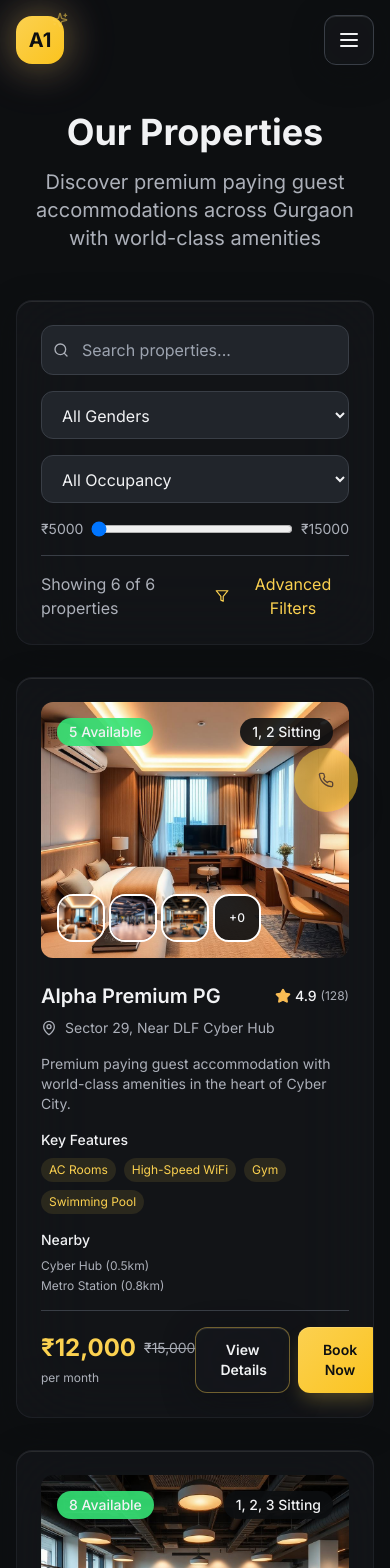
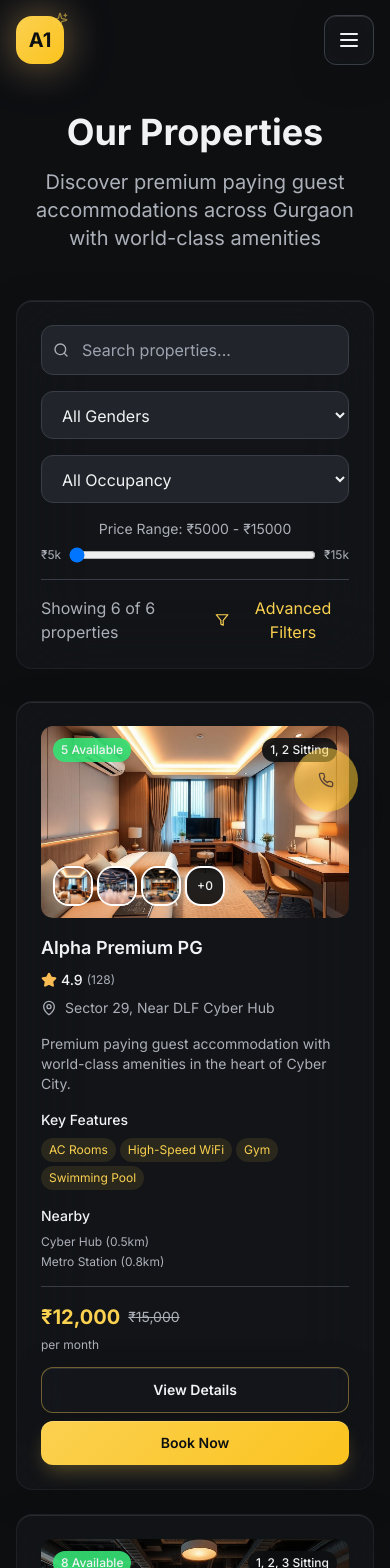
Before and after one commit to anurag629/luxury-lodgings, a React (Vite) app: page /properties in a window 390 px wide. Shown: the top 1568 px of the page. Built offline with nearby package versions, Linux system fonts and the light colour scheme.

Commit message:
Fix UI issues on smaller devices
Addressed UI inconsistencies and layout problems observed on smaller screen sizes, ensuring a more polished and consistent user experience across all devices.

```diff
--- a/src/pages/Amenities.tsx
+++ b/src/pages/Amenities.tsx
@@ -304,28 +304,30 @@ const Amenities = () => {
 
         {/* Category Filter */}
         <div className="flex justify-center mb-12">
-          <div className="glass-card p-2 inline-flex flex-wrap gap-2">
+          <div className="glass-card p-2 w-full max-w-4xl">
+            <div className="grid grid-cols-2 sm:grid-cols-3 lg:grid-cols-5 gap-2">
               {categories.map((category) => (
                 <button
                   key={category.id}
                   onClick={() => setSelectedCategory(category.id)}
-                className={`px-4 py-2 rounded-xl font-medium transition-all duration-300 ${
+                  className={`px-3 py-2 rounded-xl font-medium transition-all duration-300 text-center ${
                     selectedCategory === category.id
                       ? 'bg-primary text-primary-foreground shadow-glow'
                       : 'text-muted-foreground hover:text-foreground hover:bg-muted/50'
                   }`}
                 >
-                {category.name}
-                <span className="ml-2 text-xs bg-white/20 px-2 py-1 rounded-full">
+                  <div className="truncate">{category.name}</div>
+                  <div className="text-xs bg-white/20 px-1 py-0.5 rounded-full mt-1 inline-block">
                     {category.count}
-                </span>
+                  </div>
                 </button>
               ))}
             </div>
           </div>
+        </div>
 
         {/* Amenities Grid */}
-        <div className="grid grid-cols-1 md:grid-cols-2 lg:grid-cols-3 gap-6 mb-16">
+        <div className="grid grid-cols-1 sm:grid-cols-2 lg:grid-cols-3 gap-4 sm:gap-6 mb-16">
           {filteredAmenities.map((amenity, index) => (
             <div
               key={index}
--- a/src/pages/Contact.tsx
+++ b/src/pages/Contact.tsx
@@ -165,7 +165,7 @@ const Contact = () => {
                 </div>
               )}
 
-              <div className="grid grid-cols-1 md:grid-cols-2 gap-4">
+              <div className="space-y-4">
                 <div className="space-y-2">
                   <label className="text-sm font-medium text-foreground">Full Name *</label>
                   <div className="relative">
@@ -215,7 +215,7 @@ const Contact = () => {
                 </div>
               </div>
 
-              <div className="grid grid-cols-1 md:grid-cols-2 gap-4">
+              <div className="space-y-4">
                 <div className="space-y-2">
                   <label className="text-sm font-medium text-foreground">Property Interest</label>
                   <select
--- a/src/pages/Home.tsx
+++ b/src/pages/Home.tsx
@@ -116,12 +116,12 @@ const Home = () => {
                 AI-powered security, and flexible living solutions crafted for the elite.
               </p>
 
-              <div className="flex flex-col sm:flex-row gap-6 justify-center pt-6">
-                <Link to="/properties" className="btn-primary text-lg group">
+              <div className="flex flex-col sm:flex-row gap-3 sm:gap-6 justify-center pt-6 max-w-md sm:max-w-none mx-auto">
+                <Link to="/properties" className="btn-primary text-lg group w-full sm:w-auto justify-center">
                   Explore Premium Properties
                   <ArrowRight className="w-5 h-5 ml-2 group-hover:translate-x-1 transition-transform" />
                 </Link>
-                <button className="btn-secondary text-lg group">
+                <button className="btn-secondary text-lg group w-full sm:w-auto justify-center">
                   <Play className="w-5 h-5 mr-2 group-hover:scale-110 transition-transform" />
                   Virtual Tour
                 </button>
@@ -172,7 +172,7 @@ const Home = () => {
             </p>
           </div>
 
-          <div className="grid grid-cols-1 md:grid-cols-3 gap-8">
+          <div className="grid grid-cols-1 sm:grid-cols-2 lg:grid-cols-3 gap-6 lg:gap-8">
             {properties.map((property, index) => (
               <div
                 key={index}
@@ -337,9 +337,9 @@ const Home = () => {
                 ))}
               </div>
 
-              <div className="flex flex-col sm:flex-row gap-4 pt-6">
-                <Link to="/about" className="btn-primary">Discover Our Story</Link>
-                <Link to="/contact" className="btn-secondary">Schedule Visit</Link>
+              <div className="flex flex-col sm:flex-row gap-3 sm:gap-4 pt-6">
+                <Link to="/about" className="btn-primary w-full sm:w-auto justify-center">Discover Our Story</Link>
+                <Link to="/contact" className="btn-secondary w-full sm:w-auto justify-center">Schedule Visit</Link>
               </div>
             </div>
 
--- a/src/pages/Properties.tsx
+++ b/src/pages/Properties.tsx
@@ -151,7 +151,7 @@ const Properties = () => {
 
         {/* Search & Filters */}
         <div className="glass-card mb-8">
-          <div className="grid grid-cols-1 md:grid-cols-4 gap-4">
+          <div className="space-y-4">
             {/* Search */}
             <div className="relative">
               <Search className="absolute left-3 top-1/2 transform -translate-y-1/2 text-muted-foreground w-4 h-4" />
@@ -164,6 +164,8 @@ const Properties = () => {
               />
             </div>
 
+            {/* Filters Grid */}
+            <div className="grid grid-cols-1 sm:grid-cols-2 lg:grid-cols-3 gap-4">
               {/* Gender Filter */}
               <select
                 value={selectedGender}
@@ -189,8 +191,12 @@ const Properties = () => {
               </select>
 
               {/* Price Range */}
+              <div className="space-y-2">
+                <div className="text-sm text-muted-foreground text-center">
+                  Price Range: ₹{priceRange[0]} - ₹{priceRange[1]}
+                </div>
                 <div className="flex items-center space-x-2">
-              <span className="text-sm text-muted-foreground">₹{priceRange[0]}</span>
+                  <span className="text-xs text-muted-foreground">₹5k</span>
                   <input
                     type="range"
                     min="5000"
@@ -200,7 +206,9 @@ const Properties = () => {
                     onChange={(e) => setPriceRange([parseInt(e.target.value), priceRange[1]])}
                     className="flex-1"
                   />
-              <span className="text-sm text-muted-foreground">₹{priceRange[1]}</span>
+                  <span className="text-xs text-muted-foreground">₹15k</span>
+                </div>
+              </div>
             </div>
           </div>
 
@@ -216,35 +224,35 @@ const Properties = () => {
         </div>
 
         {/* Properties Grid */}
-        <div className="grid grid-cols-1 lg:grid-cols-2 gap-8">
+        <div className="grid grid-cols-1 gap-6">
           {filteredProperties.map((property, index) => (
             <div
               key={property.id}
-              className="glass-card overflow-hidden hover:scale-105 transition-all duration-300 animate-fade-in-up"
+              className="glass-card overflow-hidden hover:scale-[1.02] transition-all duration-300 animate-fade-in-up"
               style={{ animationDelay: `${index * 0.1}s` }}
             >
-              <div className="grid grid-cols-1 md:grid-cols-2 gap-6">
+              <div className="flex flex-col md:grid md:grid-cols-2 gap-4 md:gap-6">
                 {/* Property Image */}
-                <div className="relative h-64 md:h-full">
+                <div className="relative h-48 sm:h-64 md:h-full">
                   <img
                     src={property.image}
                     alt={property.name}
                     className="w-full h-full object-cover rounded-xl"
                   />
-                  <div className="absolute top-4 left-4 bg-success/90 text-success-foreground px-3 py-1 rounded-full text-sm font-medium">
+                  <div className="absolute top-3 left-3 bg-success/90 text-success-foreground px-2 py-1 rounded-full text-xs font-medium">
                     {property.available} Available
                   </div>
-                  <div className="absolute top-4 right-4 bg-background/90 text-foreground px-3 py-1 rounded-full text-sm font-medium">
+                  <div className="absolute top-3 right-3 bg-background/90 text-foreground px-2 py-1 rounded-full text-xs font-medium">
                     {property.occupancy.join(', ')} Sitting
                   </div>
-                  <div className="absolute bottom-4 left-4 right-4">
+                  <div className="absolute bottom-3 left-3 right-3">
                     <div className="flex space-x-1">
                       {property.gallery.slice(0, 3).map((img, imgIndex) => (
-                        <div key={imgIndex} className="w-12 h-12 rounded-lg overflow-hidden border-2 border-white">
+                        <div key={imgIndex} className="w-10 h-10 sm:w-12 sm:h-12 rounded-lg overflow-hidden border-2 border-white">
                           <img src={img} alt="" className="w-full h-full object-cover" />
                         </div>
                       ))}
-                      <div className="w-12 h-12 rounded-lg bg-background/90 border-2 border-white flex items-center justify-center text-xs font-medium">
+                      <div className="w-10 h-10 sm:w-12 sm:h-12 rounded-lg bg-background/90 border-2 border-white flex items-center justify-center text-xs font-medium">
                         +{property.gallery.length - 3}
                       </div>
                     </div>
@@ -254,8 +262,8 @@ const Properties = () => {
                 {/* Property Details */}
                 <div className="space-y-4">
                   <div className="space-y-2">
-                    <div className="flex items-center justify-between">
-                      <h3 className="text-xl font-semibold text-foreground">{property.name}</h3>
+                    <div className="flex flex-col sm:flex-row sm:items-center sm:justify-between gap-2">
+                      <h3 className="text-lg sm:text-xl font-semibold text-foreground">{property.name}</h3>
                       <div className="flex items-center space-x-1">
                         <Star className="w-4 h-4 text-warning fill-current" />
                         <span className="text-sm font-medium">{property.rating}</span>
@@ -264,7 +272,7 @@ const Properties = () => {
                     </div>
 
                     <div className="flex items-center space-x-2 text-muted-foreground">
-                      <MapPin className="w-4 h-4" />
+                      <MapPin className="w-4 h-4 flex-shrink-0" />
                       <span className="text-sm">{property.address}</span>
                     </div>
                   </div>
@@ -274,7 +282,7 @@ const Properties = () => {
                   {/* Features */}
                   <div className="space-y-2">
                     <h4 className="text-sm font-medium text-foreground">Key Features</h4>
-                    <div className="flex flex-wrap gap-2">
+                    <div className="flex flex-wrap gap-1">
                       {property.features.slice(0, 4).map((feature, featureIndex) => (
                         <span
                           key={featureIndex}
@@ -299,10 +307,10 @@ const Properties = () => {
                   </div>
 
                   {/* Price & Action */}
-                  <div className="flex items-center justify-between pt-4 border-t border-glass-border">
+                  <div className="flex flex-col sm:flex-row sm:items-center sm:justify-between gap-3 pt-4 border-t border-glass-border">
                     <div className="space-y-1">
                       <div className="flex items-center space-x-2">
-                        <span className="text-2xl font-bold text-primary">₹{property.price.toLocaleString()}</span>
+                        <span className="text-xl sm:text-2xl font-bold text-primary">₹{property.price.toLocaleString()}</span>
                         {property.originalPrice > property.price && (
                           <span className="text-sm text-muted-foreground line-through">
                             ₹{property.originalPrice.toLocaleString()}
@@ -311,11 +319,11 @@ const Properties = () => {
                       </div>
                       <span className="text-xs text-muted-foreground">per month</span>
                     </div>
-                    <div className="flex space-x-2">
-                      <button className="btn-secondary text-sm py-2 px-4">
+                    <div className="flex flex-col sm:flex-row gap-2">
+                      <button className="btn-secondary text-sm py-2 px-4 w-full sm:w-auto">
                         View Details
                       </button>
-                      <button className="btn-primary text-sm py-2 px-4">
+                      <button className="btn-primary text-sm py-2 px-4 w-full sm:w-auto">
                         Book Now
                       </button>
                     </div>
```
Lines whose indentation alone changed are shown as unchanged.
